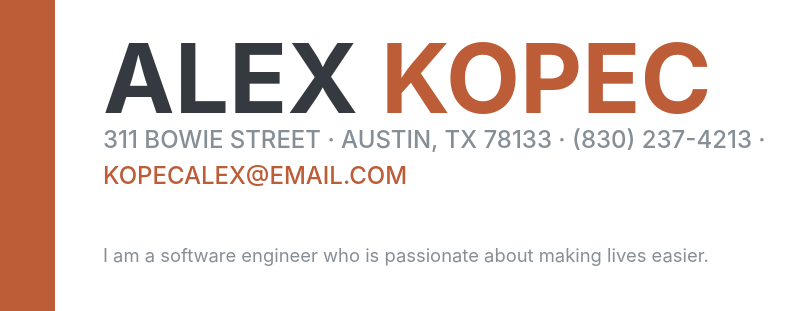
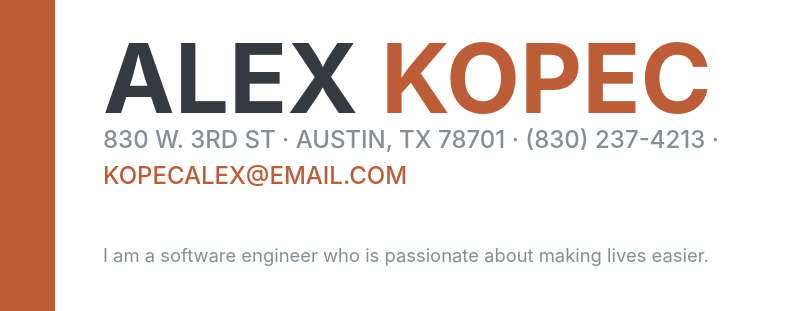
Before and after one commit to AlexKopec/AlexKopec.github.io, a plain HTML site: page index.html in a window 1280 px wide. Shown: the part 158-469 px from the top of the page, 217-1012 px from the left. Drawn offline with nearby package versions, Linux system fonts and the light colour scheme; a web font is replaced by a local one.

Commit message:
Update index.html
Updated address

```diff
--- a/index.html
+++ b/index.html
@@ -69,7 +69,7 @@
         <h1 class="mb-0">Alex
           <span class="text-primary">Kopec</span>
         </h1>
-        <div class="subheading mb-5">311 Bowie Street · Austin, TX 78133 · (830) 237-4213 ·
+        <div class="subheading mb-5">830 W. 3RD ST · Austin, TX 78701 · (830) 237-4213 ·
           <a href="mailto:kopecalex@email.com">kopecalex@email.com</a>
         </div>
         <p class="lead mb-5">I am a software engineer who is passionate about making lives easier.</p>
```
